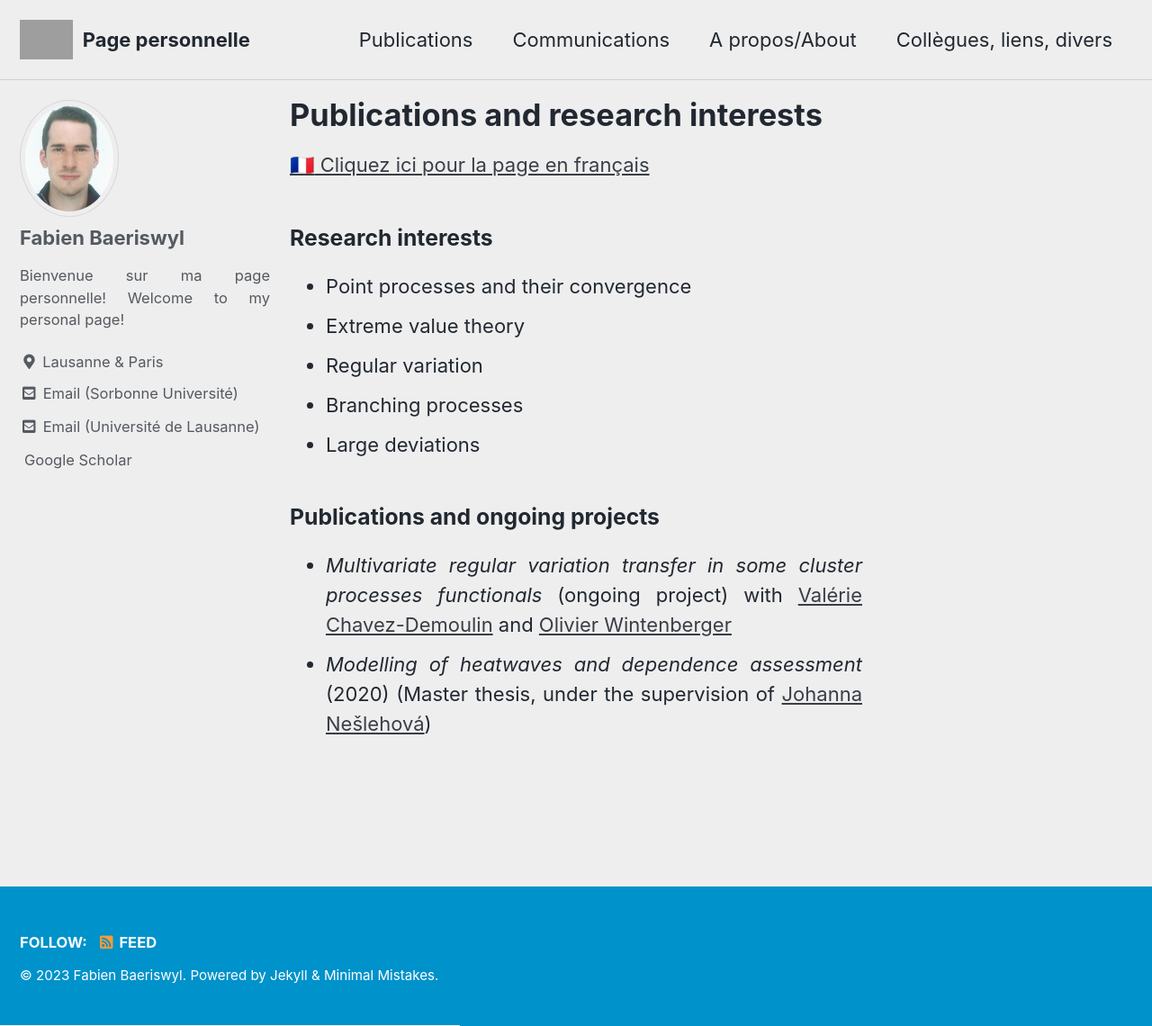
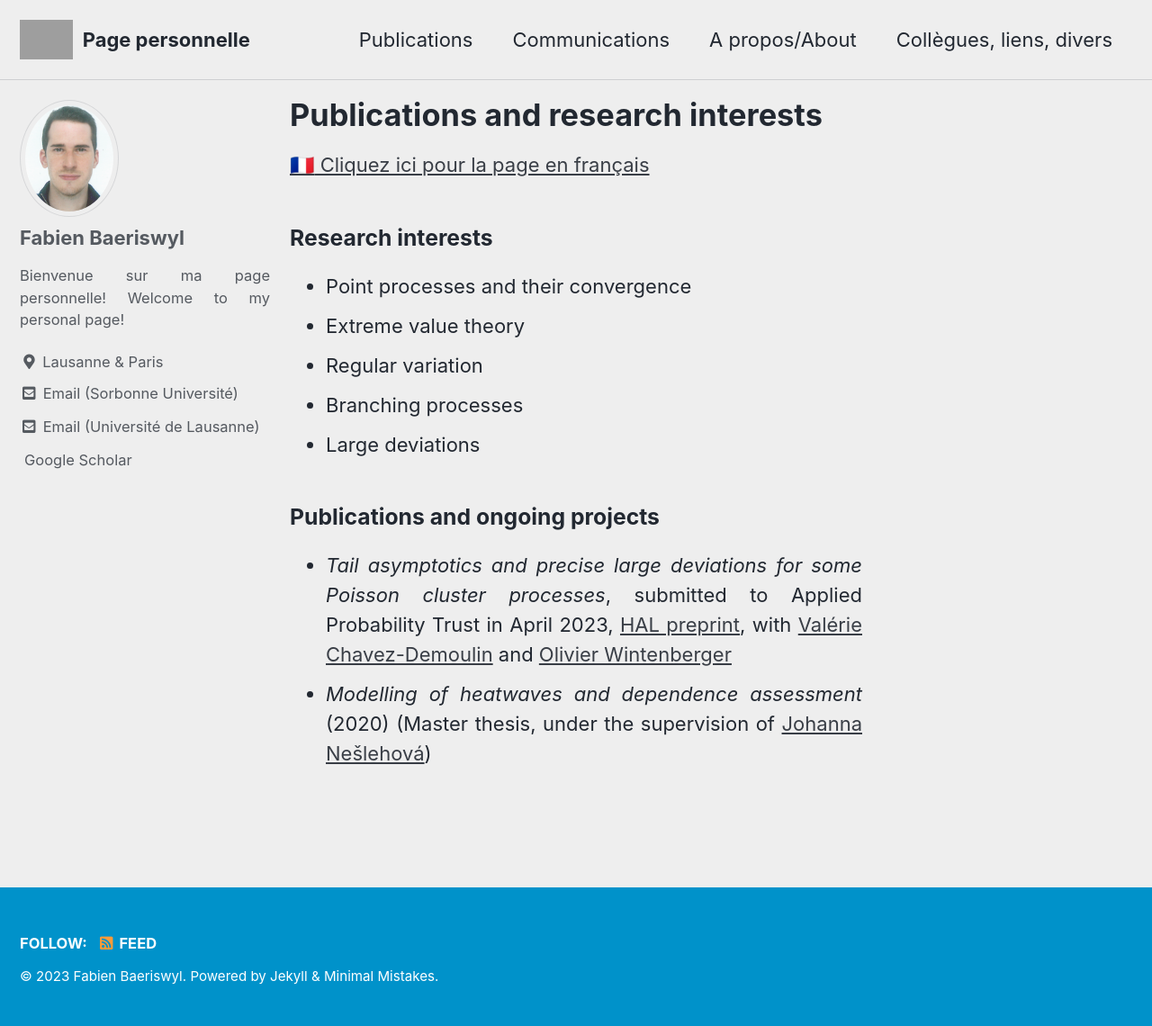
Before and after one commit to hplaninic/hrvoje.planinic.github.io, a Jekyll site: the page built from _pages/publi-en.md, in a window 1280 px wide and 1140 px high. Shown: the whole window at 90% size. Built offline with Jekyll 4.4.1, drawn with Linux system fonts in a browser that asks for light colours; cached includes are drawn as plain includes; emoji names are drawn with the system emoji font; a style sheet for code colours, icons or effects is not loaded; grey boxes are pictures that could not be loaded.

Commit message:
Update publi-en.md

```diff
--- a/_pages/publi-en.md
+++ b/_pages/publi-en.md
@@ -18,5 +18,5 @@
 
 ### Publications and ongoing projects
 
-- _Multivariate regular variation transfer in some cluster processes functionals_ (ongoing project) with [Valérie Chavez-Demoulin](https://hecnet.unil.ch/hec/recherche/fiche?pnom=vchavez&dyn_lang=en) and [Olivier Wintenberger](http://wintenberger.fr)
+- _Tail asymptotics and precise large deviations for some Poisson cluster processes_, submitted to Applied Probability Trust in April 2023, [HAL preprint](https://hal.science/hal-04071286), with [Valérie Chavez-Demoulin](https://hecnet.unil.ch/hec/recherche/fiche?pnom=vchavez&dyn_lang=en) and [Olivier Wintenberger](http://wintenberger.fr)
 - _Modelling of heatwaves and dependence assessment_ (2020) (Master thesis, under the supervision of [Johanna Nešlehová](https://www.math.mcgill.ca/neslehova/))
```
